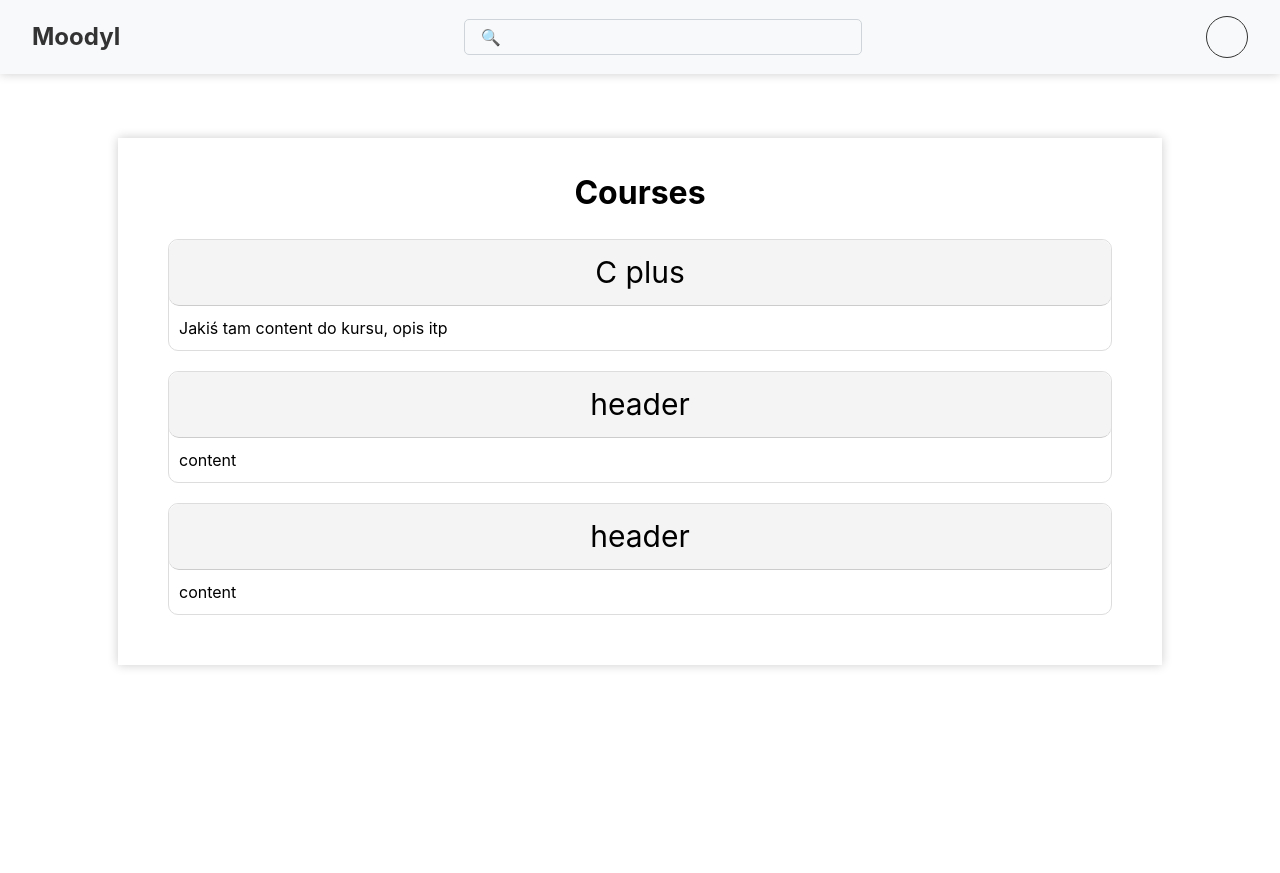
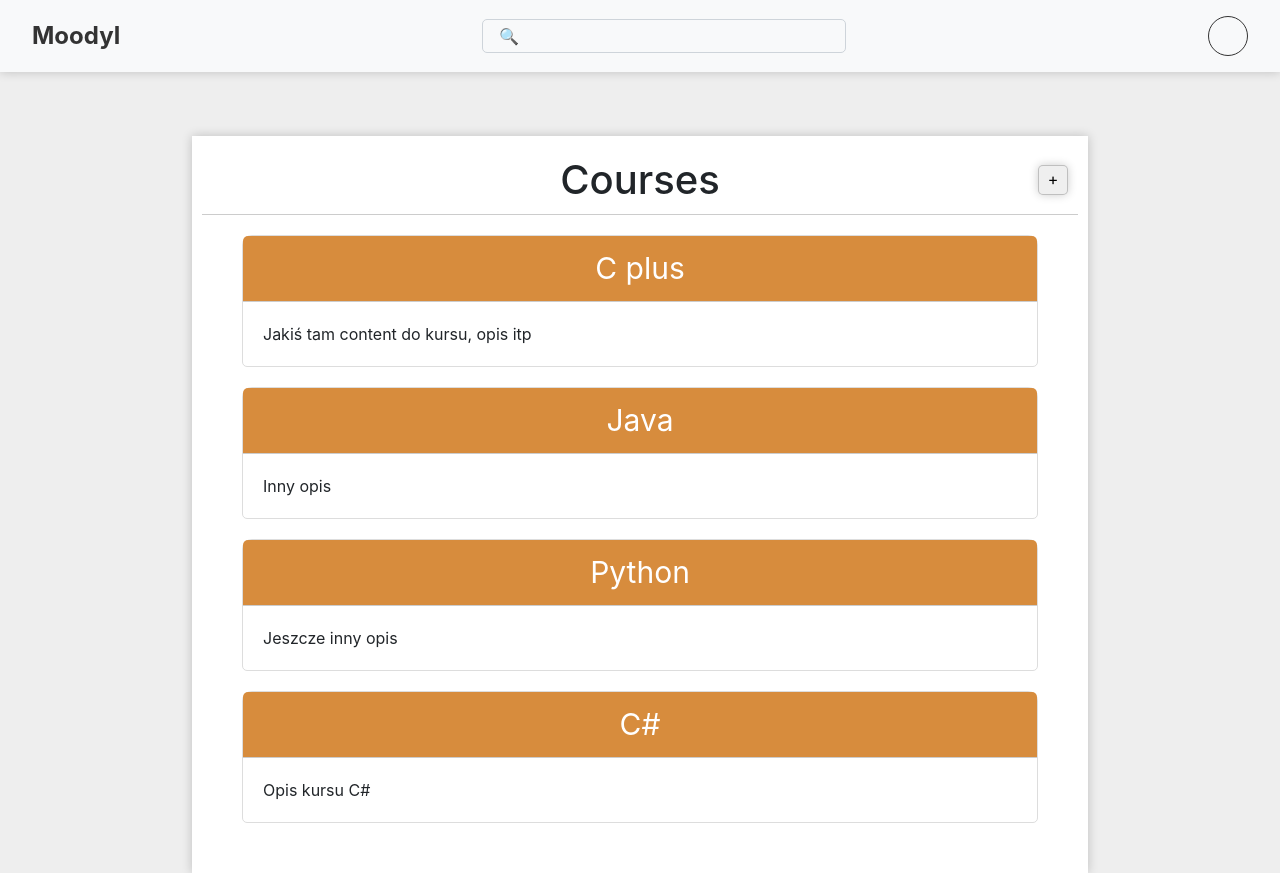
Before and after one commit to dyzioq/moodle-clone-frontend, a React (Vite) app: page /teacher in a window 1280 px wide. Before the commit the page ends 800 px from the top, so only its background shows below. Built offline with nearby package versions, Linux system fonts and the light colour scheme.

Commit message:
Changing styles, preparing API requests

```diff
--- a/index.html
+++ b/index.html
@@ -3,6 +3,12 @@
   <head>
     <meta charset="UTF-8" />
     <link rel="icon" type="image/svg+xml" href="/vite.svg" />
+    <link
+      rel="stylesheet"
+      href="https://maxcdn.bootstrapcdn.com/bootstrap/4.2.1/css/bootstrap.min.css"
+      integrity="sha384-GJzZqFGwb1QTTN6wy59ffF1BuGJpLSa9DkKMp0DgiMDm4iYMj70gZWKYbI706tWS"
+      crossorigin="anonymous"
+    />
     <meta name="viewport" content="width=device-width, initial-scale=1.0" />
     <title>Moodyl</title>
   </head>
--- a/package.json
+++ b/package.json
@@ -11,6 +11,7 @@
   },
   "dependencies": {
     "react": "^18.2.0",
+    "react-bootstrap": "^2.10.2",
     "react-dom": "^18.2.0",
     "react-router-dom": "^6.23.1",
     "sass": "^1.74.1"
--- a/src/App.scss
+++ b/src/App.scss
@@ -4,3 +4,7 @@
   margin: 0;
   text-align: center;
 }
+
+body {
+  background-color: #eee;
+}
--- a/src/pages/studentPage/StudentPage.tsx
+++ b/src/pages/studentPage/StudentPage.tsx
@@ -4,24 +4,36 @@ import Header from '../../components/header/Header';
 
 export default function StudentPage() {
   const navigate = useNavigate();
+
+  async function getAllCourses() {
+    const response = await fetch('https://localhost:7066/api/Courses');
+    const data = await response.json();
+    console.log(data);
+    return data;
+  }
+
+  // async function getCourses(id : number) {
+  //   const response = await fetch('https://localhost:7066/api/courses/id');
+  //   const data = await response.json();
+  //   return data;
+  // }
+
+  var list = [{name: "Kurs do języka javascript", description: "Jakiś tam content do kursu, opis itp"},
+  {name: "Kurs Java", description: "Inny opis"},
+  {name: "Kurs do języka C++", description: "Jeszcze inny opis"},
+  {name: "Kurs C#", description: "Opis kursu C#"}];
+
   return (
     <>
       <Header />
       <div className="courses">
-        <h1 className="courses__header">Courses</h1>
+        <div className="courses__header"><h1>Courses</h1></div>
         <ul className="courses__list">
-          <li className='courses__list__li' onClick={() => navigate("/student/repo")}>
-            <div className='courses__list__li__header'>header</div>
-            <div className='courses__list__li__content'>content</div>
-          </li>
-          <li className='courses__list__li' onClick={() => navigate("/student/repo")}>
-            <div className='courses__list__li__header'>header</div>
-            <div className='courses__list__li__content'>content</div>
-          </li>
-          <li className='courses__list__li' onClick={() => navigate("/student/repo")}>
-            <div className='courses__list__li__header'>header</div>
-            <div className='courses__list__li__content'>content</div>
-          </li>
+          {list.map((el, index) => <li key={index} className='courses__list__li' onClick={() => navigate("/student/repo", {state: {index}})}>
+              <div className='courses__list__li__header'>{el.name}</div>
+              <div className='courses__list__li__content'>{el.description}</div>
+            </li>
+          )}
         </ul>
       </div>
     </>
--- a/src/pages/teacherPage/TeacherPage.scss
+++ b/src/pages/teacherPage/TeacherPage.scss
@@ -1,9 +1,39 @@
 .courses {
+    background-color: white;
     box-shadow: 0 0 10px rgba(0, 0, 0, 0.2);
-    width: 80%;
+    width: 70%;
     padding: 10px;
     margin: auto;
     margin-top: 5%;
+}
+
+.courses__header {
+    display: grid;
+    grid-template-columns: 30px 1fr 30px;
+    padding: 10px;
+    border-bottom: 1px solid #ccc;
+    text-align: center;
+
+    h1 {
+        grid-area: 1 / 2;
+        margin: 0;
+    }
+}
+
+.courses__add {
+    box-shadow: 0 0 10px rgba(0, 0, 0, 0.2);
+    grid-area: 1 / 3;
+    align-self: center;
+    width: 30px;
+    height: 30px;
+    border: 1px solid rgba(0, 0, 0, 0.2);
+    border-radius: 5px;
+    p {
+        width: 100%;
+        height: 100%;
+        margin: 0;
+        line-height: 25px;
+    }
 }
 
 .courses__list {
@@ -14,19 +44,25 @@
 
 .courses__list__li {
     border: 1px solid #ddd;
-    border-radius: 10px;
+    border-radius: 10px 10px 5px 5px;
     margin: 20px;
 }
 
 .courses__list__li__header {
-    background-color: #f4f4f4;
+    background-color: #d78c3d;
+    overflow: hidden;
     padding: 10px;
     border-bottom: 1px solid #ccc;
-    border-radius: 10px;
+    border-radius: 5px 5px 0 0;
     font-size: 30px;
+    color: white;
 }
 
 .courses__list__li__content {
-    padding: 10px;
+    padding: 20px;
     text-align: left;
 }
+
+.modal-add-course__header {
+    background-color: #d78c3d;
+}
--- a/src/pages/teacherPage/TeacherPage.tsx
+++ b/src/pages/teacherPage/TeacherPage.tsx
@@ -1,27 +1,101 @@
 import './TeacherPage.scss';
+import { useState } from 'react';
 import { useNavigate } from 'react-router-dom';
+import { Modal, Form } from 'react-bootstrap';
+// import { Button } from 'react-bootstrap';
 import Header from '../../components/header/Header';
 
 export default function TeacherPage() {
   const navigate = useNavigate();
+
+  const [show, setShow] = useState(false);
+
+  const handleClose = () => setShow(false);
+  const handleShow = () => setShow(true);
+
+  async function getAllCourses() {
+    const response = await fetch('https://localhost:7066/api/Courses');
+    const data = await response.json();
+    console.log(data);
+    return data;
+  }
+
+  // async function getCourses(id : number) {
+  //   const response = await fetch('https://localhost:7066/api/courses/id');
+  //   const data = await response.json();
+  //   return data;
+  // }
+
+  async function addCourse(name: string, description: string) {
+    const response = await fetch('https://localhost:7066/api/Courses', {
+      method: 'POST',
+      headers: {
+        "Content-Type": "application/json",
+      },
+      body: JSON.stringify({
+        "name": name,
+        "description": description})
+    });
+    const data = await response.json();
+    return data;
+  }
+
+  async function deleteCourse(id : number) {
+    const response = await fetch(`https://localhost:7066/api/Courses/${id}`, {method: 'DELETE'});
+    const data = await response.json();
+    return data;
+  }
+
+  var list = [{name: "C plus", description: "Jakiś tam content do kursu, opis itp"},
+  {name: "Java", description: "Inny opis"},
+  {name: "Python", description: "Jeszcze inny opis"},
+  {name: "C#", description: "Opis kursu C#"}];
+
   return (
     <>
+     <Modal show={show} onHide={handleClose}>
+        <Modal.Header closeButton className='modal-add-course__header'>
+          <Modal.Title>Modal heading</Modal.Title>
+        </Modal.Header>
+        <Modal.Body>
+          <Form>
+            <Form.Group className="mb-3" controlId="exampleForm.ControlInput1">
+              <Form.Label>Name</Form.Label>
+              <Form.Control
+                type="text"
+                placeholder="Name"
+                autoFocus
+              />
+            </Form.Group>
+            <Form.Group
+              className="mb-3"
+              controlId="exampleForm.ControlTextarea1"
+            >
+              <Form.Label>Description</Form.Label>
+              <Form.Control as="textarea" rows={3} />
+            </Form.Group>
+          </Form>
+        </Modal.Body>
+        <Modal.Footer>
+          <button onClick={handleClose}>
+            Close
+          </button>
+          <button onClick={handleClose}>
+            Add
+          </button>
+        </Modal.Footer>
+      </Modal>
       <Header />
       <div className="courses">
-        <h1 className="courses__header">Courses</h1>
+        <div className="courses__header">
+          <h1>Courses</h1>
+          <button className='courses__add' onClick={handleShow}><p>+</p></button>
+        </div>
         <ul className="courses__list">
-          <li className='courses__list__li' onClick={() => navigate("/teacher/repo")}>
-            <div className='courses__list__li__header'>C plus</div>
-            <div className='courses__list__li__content'>Jakiś tam content do kursu, opis itp</div>
-          </li>
-          <li className='courses__list__li' onClick={() => navigate("/teacher/repo")}>
-            <div className='courses__list__li__header'>header</div>
-            <div className='courses__list__li__content'>content</div>
-          </li>
-          <li className='courses__list__li' onClick={() => navigate("/teacher/repo")}>
-            <div className='courses__list__li__header'>header</div>
-            <div className='courses__list__li__content'>content</div>
-          </li>
+          {list.map((el, index) => <li key={index} className='courses__list__li' onClick={() => navigate("/teacher/repo", {state: {index}})}>
+            <div className='courses__list__li__header'>{el.name}</div>
+            <div className='courses__list__li__content'>{el.description}</div>
+          </li>)}
         </ul>
       </div>
     </>
--- a/src/pages/teacherRepoPage/TeacherRepoPage.scss
+++ b/src/pages/teacherRepoPage/TeacherRepoPage.scss
@@ -1,4 +1,5 @@
 .repo {
+    background-color: white;
     box-shadow: 0 0 10px rgba(0, 0, 0, 0.2);
     width: 80%;
     padding: 10px;
--- a/src/pages/teacherRepoPage/TeacherRepoPage.tsx
+++ b/src/pages/teacherRepoPage/TeacherRepoPage.tsx
@@ -1,9 +1,12 @@
 import './TeacherRepoPage.scss';
-import { useNavigate } from 'react-router-dom';
+import { useNavigate, useLocation } from 'react-router-dom';
 import Header from '../../components/header/Header';
 
 export default function TeacherRepoPage() {
   const navigate = useNavigate();
+  const location = useLocation();
+  const index = location.state.index;
+  console.log(index);
 
   function handleChangeFile(event: any) {
     console.log(event.target.files);
```
Also changed, not shown: 1 other file (tests, documents, lock files or other folders).
